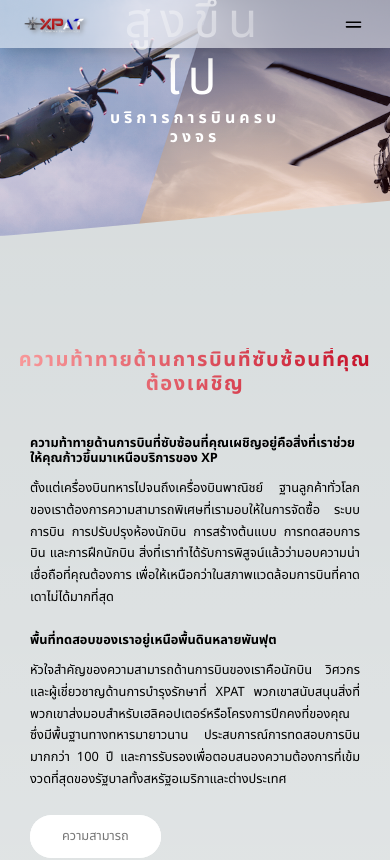
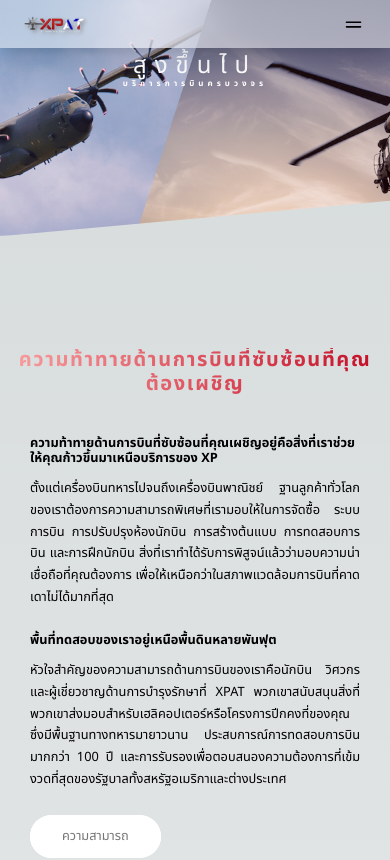
Before and after one commit to openmymai/xpaerospace, a Next.js app: page / in a window 390 px wide. Shown: the top 860 px of the page. Built offline with nearby package versions, Linux system fonts and the light colour scheme.

Commit message:
Mobile header font size clearly

```diff
--- a/app/components/Footer.js
+++ b/app/components/Footer.js
@@ -46,9 +46,6 @@ export default function Footer() {
               </ul>
             </div>
             <div>
-              <h2 className='mb-6 text-xl font-semibold text-gray-900 uppercase dark:text-white'>
-                ลิงค์ที่สำคัญ
-              </h2>
               <ul className='text-gray-500 dark:text-gray-400 font-large'>
                 <li>
                   <i className='bi bi-chevron-right'></i>
--- a/app/style.css
+++ b/app/style.css
@@ -128,6 +128,7 @@ p {
   .heading-primary--main {
     letter-spacing: 1rem;
     font-family: 5rem;
+    font-size: 3rem;
   }
 }
 .heading-primary--sub {
@@ -140,6 +141,7 @@ p {
 @media only screen and (max-width: 37.5em) {
   .heading-primary--sub {
     letter-spacing: 0.5rem;
+    font-size: 1rem;
   }
 }
 
--- a/sass/base/_typography.scss
+++ b/sass/base/_typography.scss
@@ -30,6 +30,7 @@ p {
     @include respond(phone) {
       letter-spacing: 1rem;
       font-family: 5rem;
+      font-size: 3rem;
     }
     /*
         animation-delay: 3s;
@@ -46,6 +47,7 @@ p {
 
     @include respond(phone) {
       letter-spacing: 0.5rem;
+      font-size: 1rem;
     }
   }
 }
```
Also changed, not shown: 1 other file (tests, documents, lock files or other folders).
